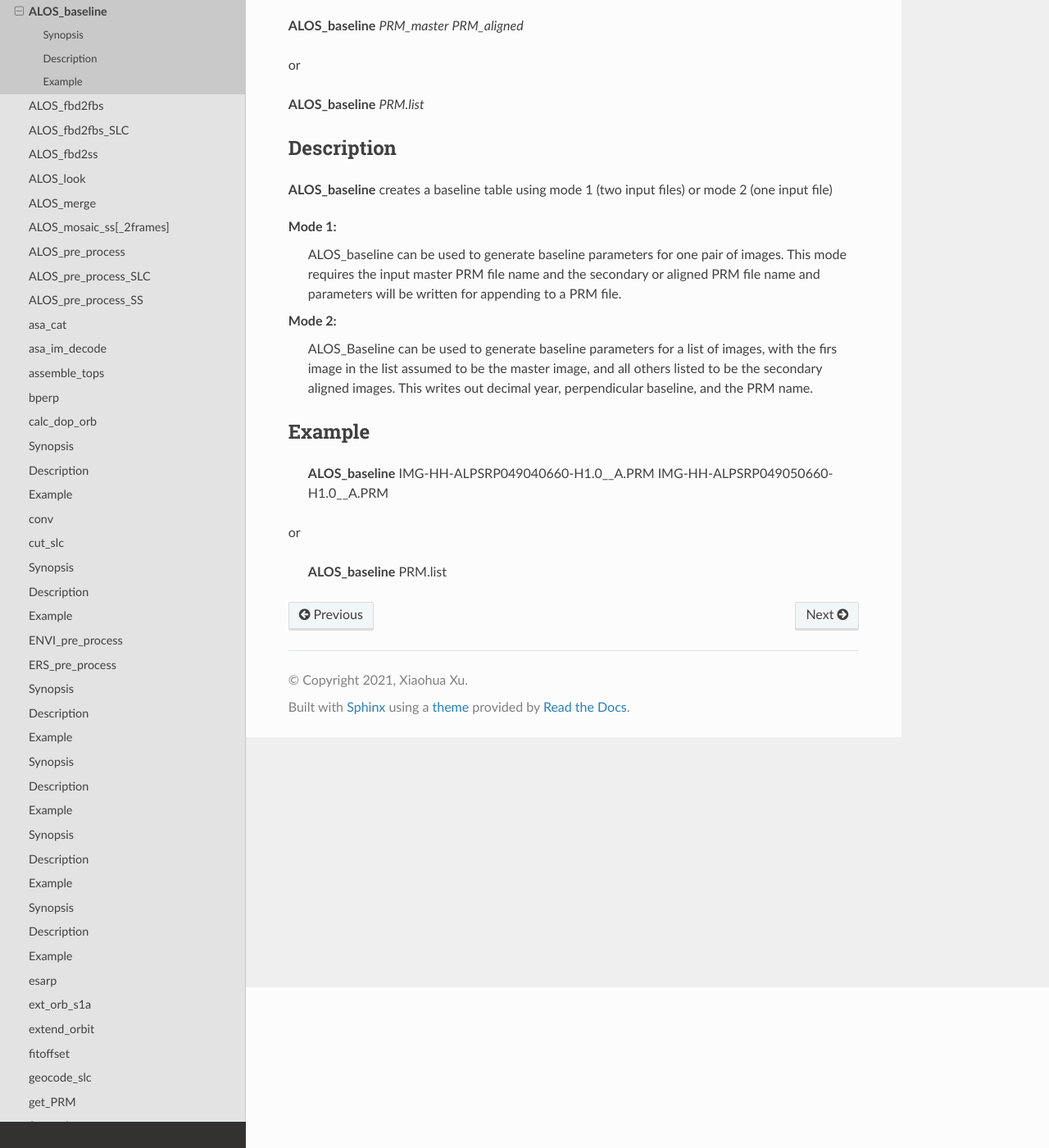
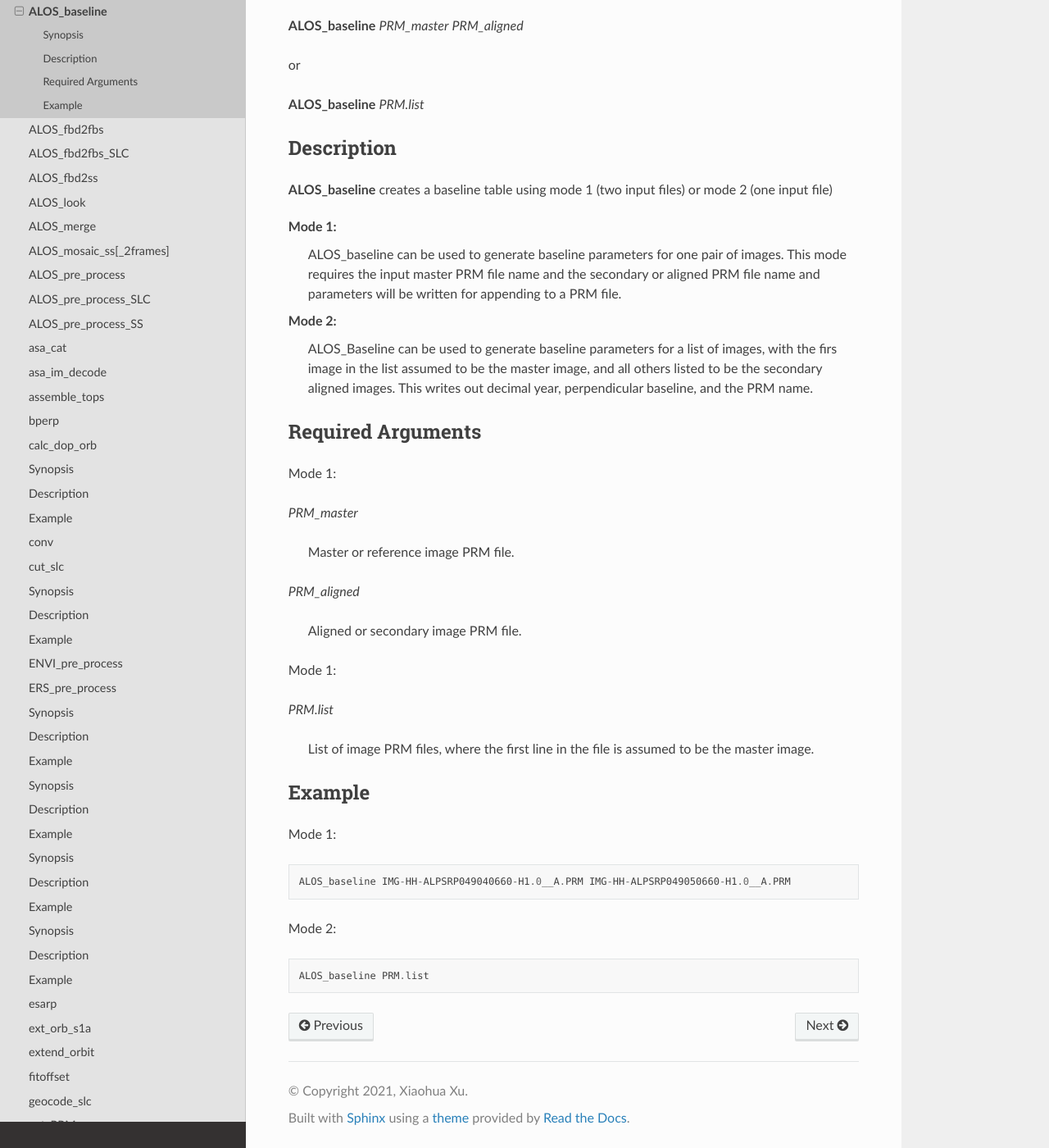
Before and after one commit to gmtsar/documentation, a Sphinx documentation site: the page built from source/ALOS_baseline.rst, in a window 1280 px wide and 1400 px high, scrolled down 196 px. Shown: the whole window at 82% size. Built offline with Sphinx 7.4.7 and the Read the Docs theme 2.0.0, drawn with Linux system fonts in a browser that asks for light colours.

Commit message:
Fix formatting

```diff
--- a/source/ALOS_baseline.rst
+++ b/source/ALOS_baseline.rst
@@ -26,10 +26,30 @@ Mode 2:
   image in the list assumed to be the master image, and all others listed to be the secondary aligned
   images. This writes out decimal year, perpendicular baseline, and the PRM name.
 
+Required Arguments
+-----------
+Mode 1:
+
+*PRM_master*
+
+	Master or reference image PRM file.
+
+*PRM_aligned*
+
+	Aligned or secondary image PRM file.
+
+Mode 1:
+
+*PRM.list*
+
+	List of image PRM files, where the first line in the file is assumed to be the master image.
+
 Example
 -------
-    **ALOS_baseline** IMG-HH-ALPSRP049040660-H1.0__A.PRM IMG-HH-ALPSRP049050660-H1.0__A.PRM
+Mode 1::
 
-or
+    ALOS_baseline IMG-HH-ALPSRP049040660-H1.0__A.PRM IMG-HH-ALPSRP049050660-H1.0__A.PRM
 
-    **ALOS_baseline** PRM.list
+Mode 2::
+
+    ALOS_baseline PRM.list
--- a/source/modules.rst
+++ b/source/modules.rst
@@ -148,6 +148,7 @@ Scripts
    proj_ra2ll.csh
    proj_ra2ll_ascii.csh
    samp_slc.csh
+   sarp.csh
    select_pairs.csh
    shift_atime_PRM.csh
    slc2amp.csh
--- a/source/p2p_S1_TOPS_Frame.csh.rst
+++ b/source/p2p_S1_TOPS_Frame.csh.rst
@@ -18,7 +18,7 @@ Execute this command at the directory location above `raw` and `topo`.
 
 During processing, F1, F2, F3 and merge folder will be generated. Final results will be placed in the merge folder, with phase.grd, corr
 
-   *EOF files    =  orbit files. One can download precise or restituted orbit files with :doc:`download_sentinel_orbits[_linux].csh`
+   *EOF files    =  orbit files. One can download precise or restituted orbit files with :doc:`download_sentinel_orbits.csh` or :doc:`download_sentinel_orbits_[linux].csh`
 
    polarization  =  vv  vh  hh or hv
 
--- a/source/preproc_batch_tops.csh.rst
+++ b/source/preproc_batch_tops.csh.rst
@@ -15,7 +15,7 @@ Description
 
 Input:
 
-  data.in  -   input file list of specific SAFE measurement file root names and their respective orbit files, formatted as below. To automatically create `data.in` use :doc:`prep_data[_linux].csh` .
+  data.in  -   input file list of specific SAFE measurement file root names and their respective orbit files, formatted as below. To automatically create `data.in` use :doc:`prep_data.csh` or :doc:`prep_data_linux.csh`.
 
                format of data.in:
 
--- a/source/preproc_batch_tops_esd.csh.rst
+++ b/source/preproc_batch_tops_esd.csh.rst
@@ -15,7 +15,7 @@ Description
 
 Input:
 
-  data.in    -   input file list of specific SAFE measurement file root names and their respective orbit files, formatted as below. To automatically create `data.in` use :doc:`prep_data[_linux].csh` .
+  data.in    -   input file list of specific SAFE measurement file root names and their respective orbit files, formatted as below. To automatically create `data.in` use :doc:`prep_data.csh` or :doc:`prep_data_linux.csh`.
 
                format of data.in:
 
```
